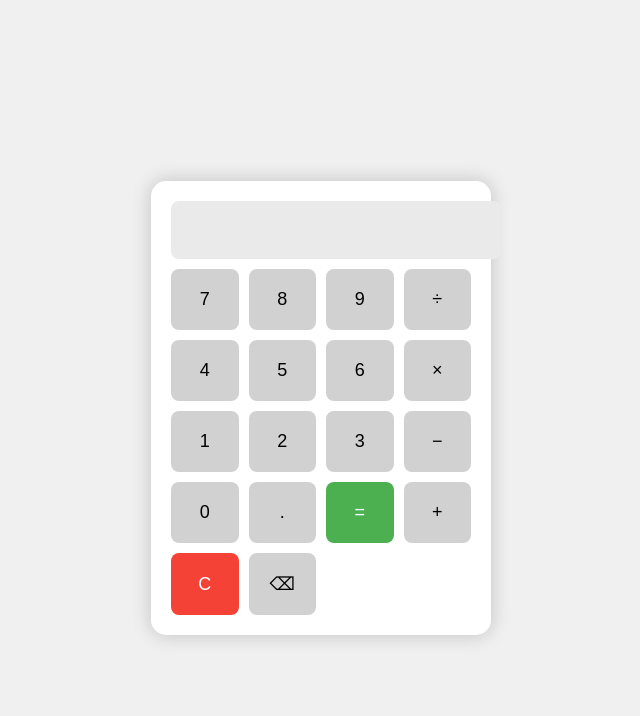
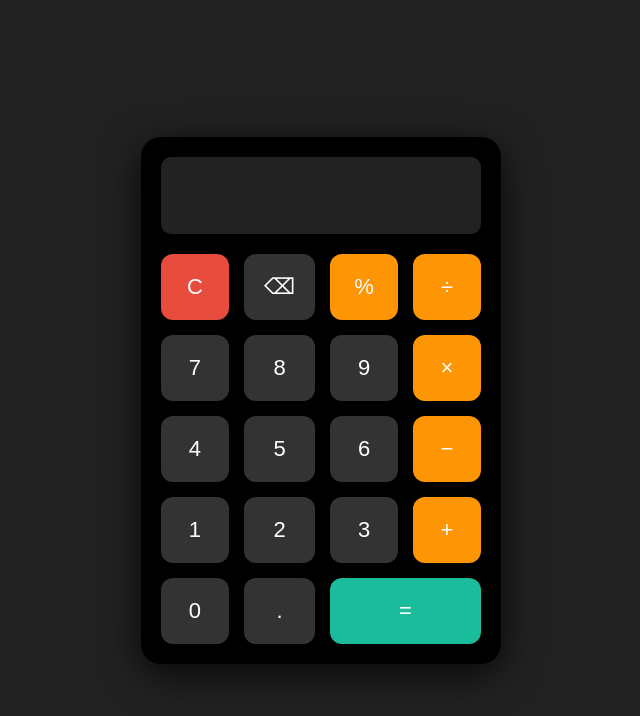
Before and after one commit to abhinay-78/CICD-2, a plain HTML site: page calculator.html in a window 1280 px wide. Shown: the whole page, without its empty margins (319-959 px from the left). Drawn offline with Linux system fonts and the light colour scheme.

Commit message:
Update calculator.html

```diff
--- a/calculator.html
+++ b/calculator.html
@@ -1,109 +1,127 @@
 <!DOCTYPE html>
-<html>
+<html lang="en">
 <head>
-  <title>Realistic Calculator</title>
+  <meta charset="UTF-8" />
+  <meta name="viewport" content="width=device-width, initial-scale=1.0"/>
+  <title>Real Calculator</title>
   <style>
     body {
-      font-family: Arial, sans-serif;
+      background: #222;
       display: flex;
+      align-items: center;
       justify-content: center;
-      align-items: center;
       height: 100vh;
-      background: #f0f0f0;
+      margin: 0;
+      font-family: 'Segoe UI', sans-serif;
     }
 
     .calculator {
-      background: #fff;
+      background: #000;
       padding: 20px;
-      border-radius: 15px;
-      box-shadow: 0 0 20px rgba(0,0,0,0.2);
-      width: 300px;
+      border-radius: 20px;
+      box-shadow: 0 10px 40px rgba(0, 0, 0, 0.8);
+      width: 320px;
     }
 
-    #display {
+    .display {
+      background: #222;
+      color: #0f0;
+      font-size: 32px;
+      text-align: right;
+      padding: 20px;
+      border: none;
+      border-radius: 10px;
+      margin-bottom: 20px;
       width: 100%;
-      font-size: 24px;
-      padding: 15px;
-      text-align: right;
-      margin-bottom: 10px;
-      border: none;
-      background: #eaeaea;
-      border-radius: 8px;
+      box-sizing: border-box;
     }
 
-    .buttons {
+    .keys {
       display: grid;
       grid-template-columns: repeat(4, 1fr);
-      gap: 10px;
+      gap: 15px;
     }
 
     button {
       padding: 20px;
-      font-size: 18px;
+      font-size: 22px;
       border: none;
-      border-radius: 8px;
-      background: #d1d1d1;
+      border-radius: 12px;
       cursor: pointer;
-      transition: background 0.2s;
+      background: #333;
+      color: #fff;
+      transition: background 0.2s, transform 0.1s;
     }
 
-    button:hover {
-      background: #c0c0c0;
+    button:active {
+      background: #555;
+      transform: scale(0.95);
+    }
+
+    .operator {
+      background: #fe9505;
+      color: white;
+    }
+
+    .operator:active {
+      background: #e68900;
     }
 
     .equals {
-      background: #4caf50;
+      background: #1abc9c;
+      color: white;
+      grid-column: span 2;
+    }
+
+    .equals:active {
+      background: #16a085;
+    }
+
+    .clear {
+      background: #e74c3c;
       color: white;
     }
 
-    .equals:hover {
-      background: #43a047;
-    }
-
-    .clear {
-      background: #f44336;
-      color: white;
-    }
-
-    .clear:hover {
-      background: #e53935;
+    .clear:active {
+      background: #c0392b;
     }
   </style>
 </head>
 <body>
 
   <div class="calculator">
-    <input id="display" readonly />
+    <input type="text" id="display" class="display" readonly />
 
-    <div class="buttons">
+    <div class="keys">
+      <button class="clear" onclick="clearDisplay()">C</button>
+      <button onclick="backspace()">⌫</button>
+      <button class="operator" onclick="append('%')">%</button>
+      <button class="operator" onclick="append('/')">÷</button>
+
       <button onclick="append('7')">7</button>
       <button onclick="append('8')">8</button>
       <button onclick="append('9')">9</button>
-      <button onclick="append('/')">÷</button>
+      <button class="operator" onclick="append('*')">×</button>
 
       <button onclick="append('4')">4</button>
       <button onclick="append('5')">5</button>
       <button onclick="append('6')">6</button>
-      <button onclick="append('*')">×</button>
+      <button class="operator" onclick="append('-')">−</button>
 
       <button onclick="append('1')">1</button>
       <button onclick="append('2')">2</button>
       <button onclick="append('3')">3</button>
-      <button onclick="append('-')">−</button>
+      <button class="operator" onclick="append('+')">+</button>
 
       <button onclick="append('0')">0</button>
       <button onclick="append('.')">.</button>
-      <button onclick="calculate()" class="equals">=</button>
-      <button onclick="append('+')">+</button>
-
-      <button onclick="clearDisplay()" class="clear">C</button>
-      <button onclick="backspace()">⌫</button>
+      <button class="equals" onclick="calculate()">=</button>
     </div>
   </div>
 
   <script>
-    function append(value) {
-      document.getElementById('display').value += value;
+    function append(val) {
+      document.getElementById('display').value += val;
     }
 
     function clearDisplay() {
@@ -111,17 +129,17 @@
     }
 
     function backspace() {
-      let current = document.getElementById('display').value;
-      document.getElementById('display').value = current.slice(0, -1);
+      let disp = document.getElementById('display');
+      disp.value = disp.value.slice(0, -1);
     }
 
     function calculate() {
-      let expression = document.getElementById('display').value;
+      let disp = document.getElementById('display');
       try {
-        let result = eval(expression);
-        document.getElementById('display').value = result;
+        let result = eval(disp.value);
+        disp.value = result;
       } catch {
-        document.getElementById('display').value = "Error";
+        disp.value = "Error";
       }
     }
   </script>
```
